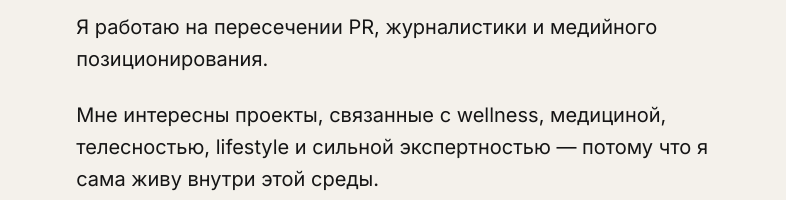
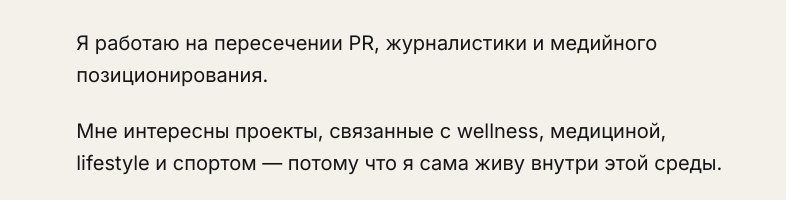
Before and after one commit to dvlnsd/Ola-pr-website, a plain HTML site: page index.html in a window 1280 px wide. Shown: the part 6680-6880 px from the top of the page, 494-1280 px from the left. Drawn offline with nearby package versions, Linux system fonts and the light colour scheme.

Commit message:
Update index.html

```diff
--- a/index.html
+++ b/index.html
@@ -978,7 +978,7 @@ PR как работа с восприятием
 </p>
 
 <p>
-Мне интересны проекты, связанные с wellness, медициной, телесностью, lifestyle и сильной экспертностью — потому что я сама живу внутри этой среды.
+Мне интересны проекты, связанные с wellness, медициной, lifestyle и спортом — потому что я сама живу внутри этой среды.
 </p>
 
 <p>
```
